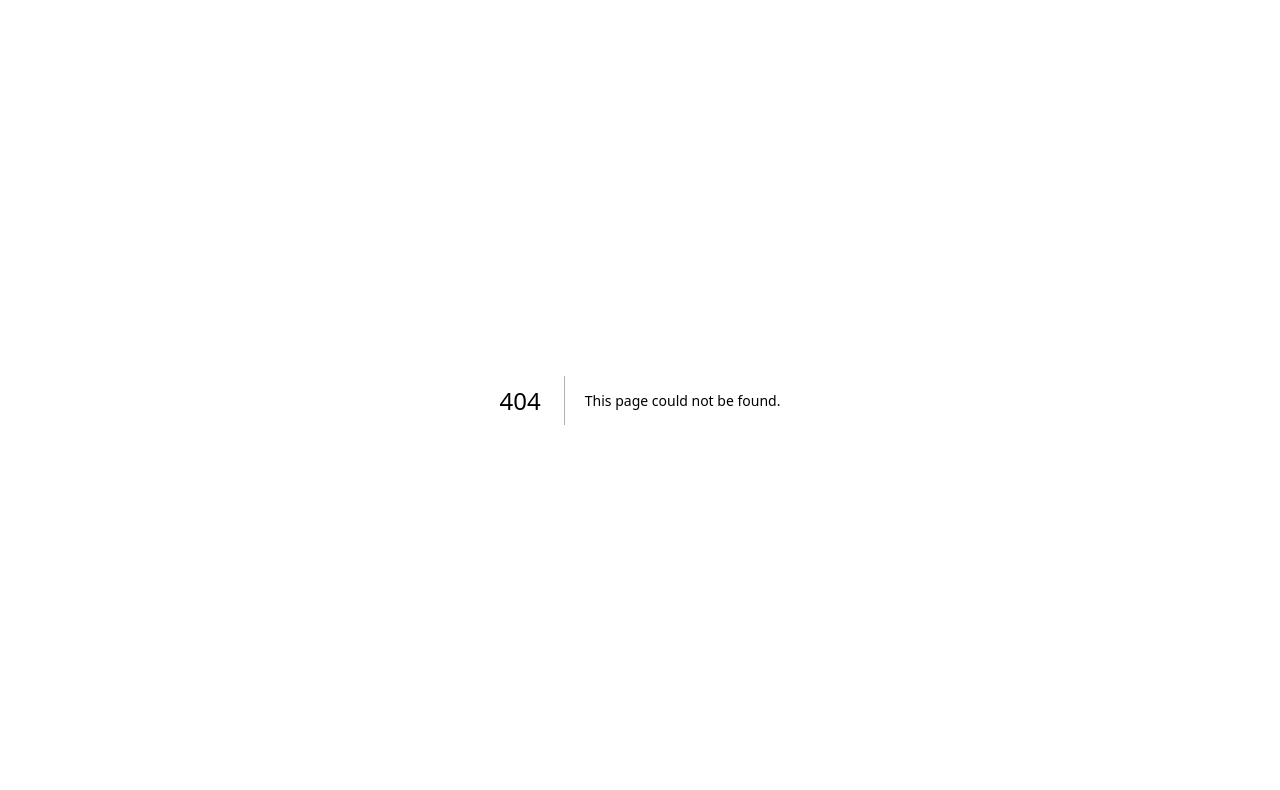
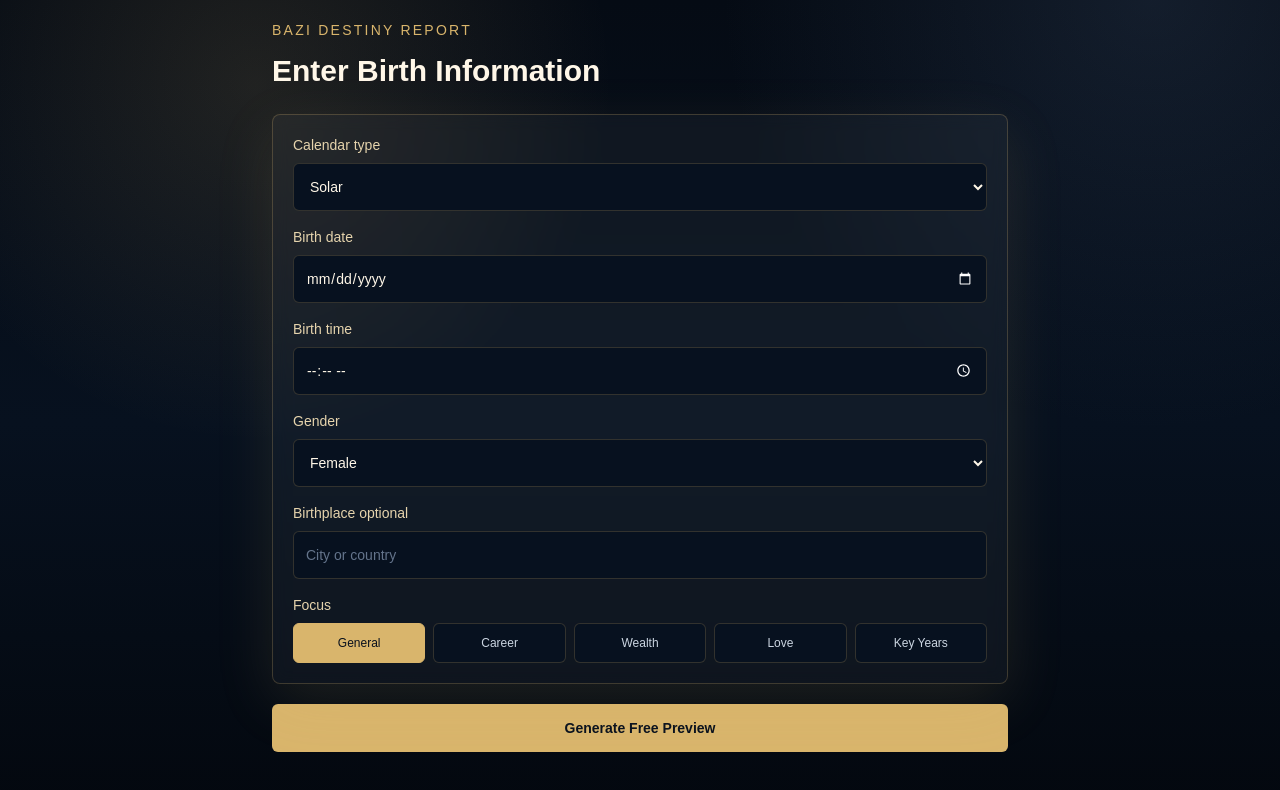
Before and after one commit to paulomila471-jpg/bazi-h5-test, a Next.js app: page /en/bazi/form in a window 1280 px wide. Before the commit this address had no page. Shown: the top 790 px of the page. Built offline with nearby package versions, Linux system fonts and the light colour scheme.

Commit message:
Add English BaZi form route

```diff
--- /dev/null
+++ b/app/en/bazi/form/page.tsx
@@ -0,0 +1,176 @@
+"use client";
+
+import { useState } from "react";
+import { useRouter } from "next/navigation";
+import { Loader2 } from "lucide-react";
+import { Card, FieldLabel, PrimaryButton, fieldClass } from "@/components/ui";
+import { calculateBazi } from "@/lib/bazi/calculateBazi";
+import {
+  buildEnglishFreeReport,
+  createEnglishReportId,
+  englishFocusOptions,
+  englishFocusToBaziFocus,
+  type EnglishFocus
+} from "@/lib/bazi/english";
+import type { BirthCalendarType, Gender } from "@/lib/bazi/types";
+
+export default function EnglishBaziFormPage() {
+  const router = useRouter();
+  const [loading, setLoading] = useState(false);
+  const [focus, setFocus] = useState<EnglishFocus>("General");
+  const [form, setForm] = useState({
+    birthDate: "",
+    birthTime: "",
+    gender: "female" as Gender,
+    birthPlace: "",
+    calendarType: "solar" as BirthCalendarType,
+    isLeapMonth: false
+  });
+
+  function submit(event: React.FormEvent<HTMLFormElement>) {
+    event.preventDefault();
+    setLoading(true);
+
+    const baziForm = {
+      question: "English BaZi Destiny Report",
+      profileName: "",
+      birthDate: form.birthDate,
+      birthTime: form.birthTime,
+      gender: form.gender,
+      birthPlace: form.birthPlace,
+      focus: englishFocusToBaziFocus[focus],
+      calendarType: form.calendarType,
+      isLeapMonth: form.calendarType === "lunar" ? form.isLeapMonth : false,
+      useTrueSolarTime: false,
+      ziHourDayChangeRule: "after_23" as const
+    };
+    const pillars = calculateBazi(baziForm);
+    const record = {
+      ...baziForm,
+      id: crypto.randomUUID(),
+      userId: "english-guest",
+      profileId: crypto.randomUUID(),
+      reportType: "english_bazi",
+      reportCode: createEnglishReportId(),
+      module: "bazi" as const,
+      pillars,
+      report: "",
+      paymentStatus: "unpaid" as const,
+      createdAt: new Date().toISOString()
+    };
+    const finalRecord = { ...record, report: buildEnglishFreeReport(record) };
+
+    try {
+      window.localStorage.setItem("en_bazi_latest_report", JSON.stringify(finalRecord));
+      router.push("/en/bazi/result");
+    } catch (error) {
+      console.error("Failed to save English BaZi report:", error);
+      setLoading(false);
+    }
+  }
+
+  return (
+    <div className="page-shell pt-8">
+      <p className="mb-3 text-sm uppercase tracking-[0.16em] text-gold">BaZi Destiny Report</p>
+      <h1 className="mb-6 text-3xl font-semibold leading-tight text-[#fff7e8]">Enter Birth Information</h1>
+
+      <form onSubmit={submit}>
+        <Card className="space-y-4">
+          <div>
+            <FieldLabel>Calendar type</FieldLabel>
+            <select
+              className={fieldClass}
+              onChange={(event) =>
+                setForm({
+                  ...form,
+                  calendarType: event.target.value as BirthCalendarType,
+                  isLeapMonth: event.target.value === "lunar" ? form.isLeapMonth : false
+                })
+              }
+              value={form.calendarType}
+            >
+              <option value="solar">Solar</option>
+              <option value="lunar">Lunar</option>
+            </select>
+          </div>
+
+          {form.calendarType === "lunar" ? (
+            <label className="flex items-center gap-3 rounded-md border border-gold/15 bg-[#07111f] px-3 py-3 text-sm text-slate-300">
+              <input
+                checked={form.isLeapMonth}
+                onChange={(event) => setForm({ ...form, isLeapMonth: event.target.checked })}
+                type="checkbox"
+              />
+              Leap lunar month
+            </label>
+          ) : null}
+
+          <div>
+            <FieldLabel>Birth date</FieldLabel>
+            <input
+              className={fieldClass}
+              onChange={(event) => setForm({ ...form, birthDate: event.target.value })}
+              required
+              type="date"
+              value={form.birthDate}
+            />
+          </div>
+          <div>
+            <FieldLabel>Birth time</FieldLabel>
+            <input
+              className={fieldClass}
+              onChange={(event) => setForm({ ...form, birthTime: event.target.value })}
+              required
+              type="time"
+              value={form.birthTime}
+            />
+          </div>
+          <div>
+            <FieldLabel>Gender</FieldLabel>
+            <select
+              className={fieldClass}
+              onChange={(event) => setForm({ ...form, gender: event.target.value as Gender })}
+              value={form.gender}
+            >
+              <option value="female">Female</option>
+              <option value="male">Male</option>
+            </select>
+          </div>
+          <div>
+            <FieldLabel>Birthplace optional</FieldLabel>
+            <input
+              className={fieldClass}
+              onChange={(event) => setForm({ ...form, birthPlace: event.target.value })}
+              placeholder="City or country"
+              value={form.birthPlace}
+            />
+          </div>
+          <div>
+            <FieldLabel>Focus</FieldLabel>
+            <div className="grid grid-cols-2 gap-2 sm:grid-cols-5">
+              {englishFocusOptions.map((item) => (
+                <button
+                  className={`min-h-10 rounded-md border px-2 text-xs ${
+                    focus === item
+                      ? "border-gold bg-gold text-[#08101d]"
+                      : "border-gold/20 bg-[#07111f] text-slate-300"
+                  }`}
+                  key={item}
+                  onClick={() => setFocus(item)}
+                  type="button"
+                >
+                  {item}
+                </button>
+              ))}
+            </div>
+          </div>
+        </Card>
+
+        <PrimaryButton className="mt-5 gap-2" disabled={loading} type="submit">
+          {loading ? <Loader2 className="h-4 w-4 animate-spin" /> : null}
+          Generate Free Preview
+        </PrimaryButton>
+      </form>
+    </div>
+  );
+}
```
